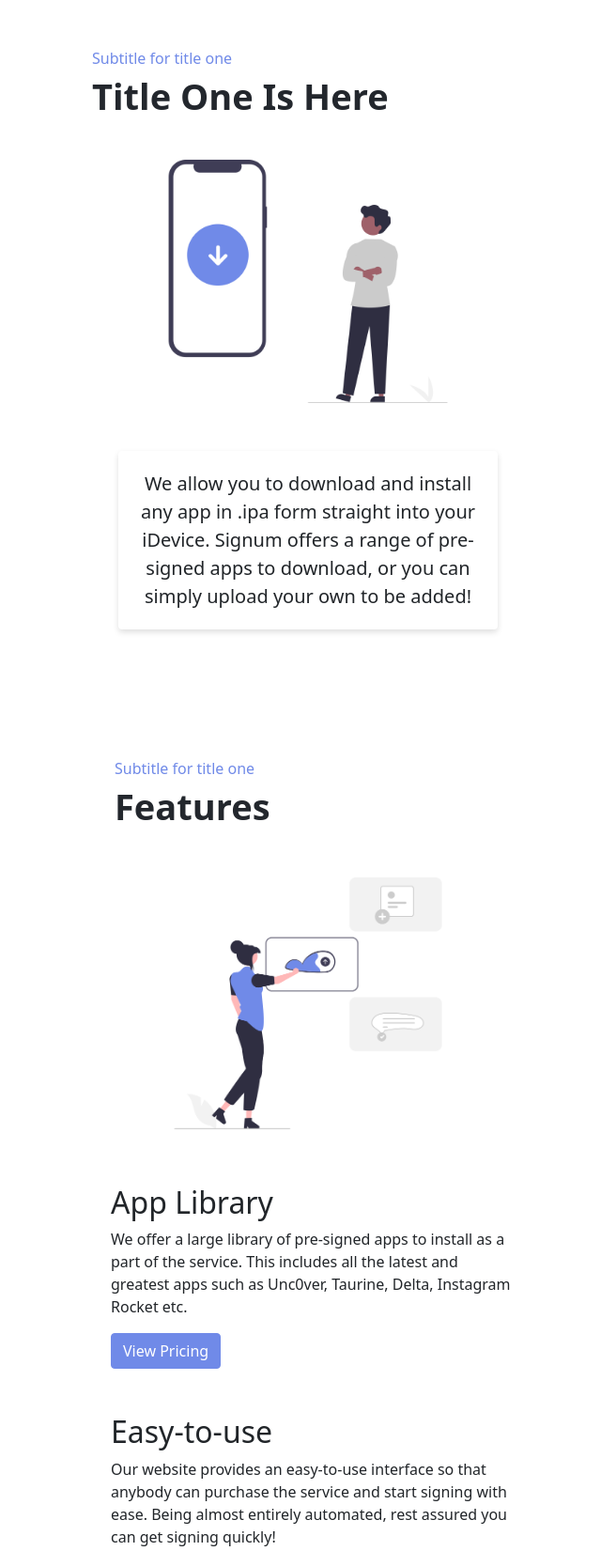
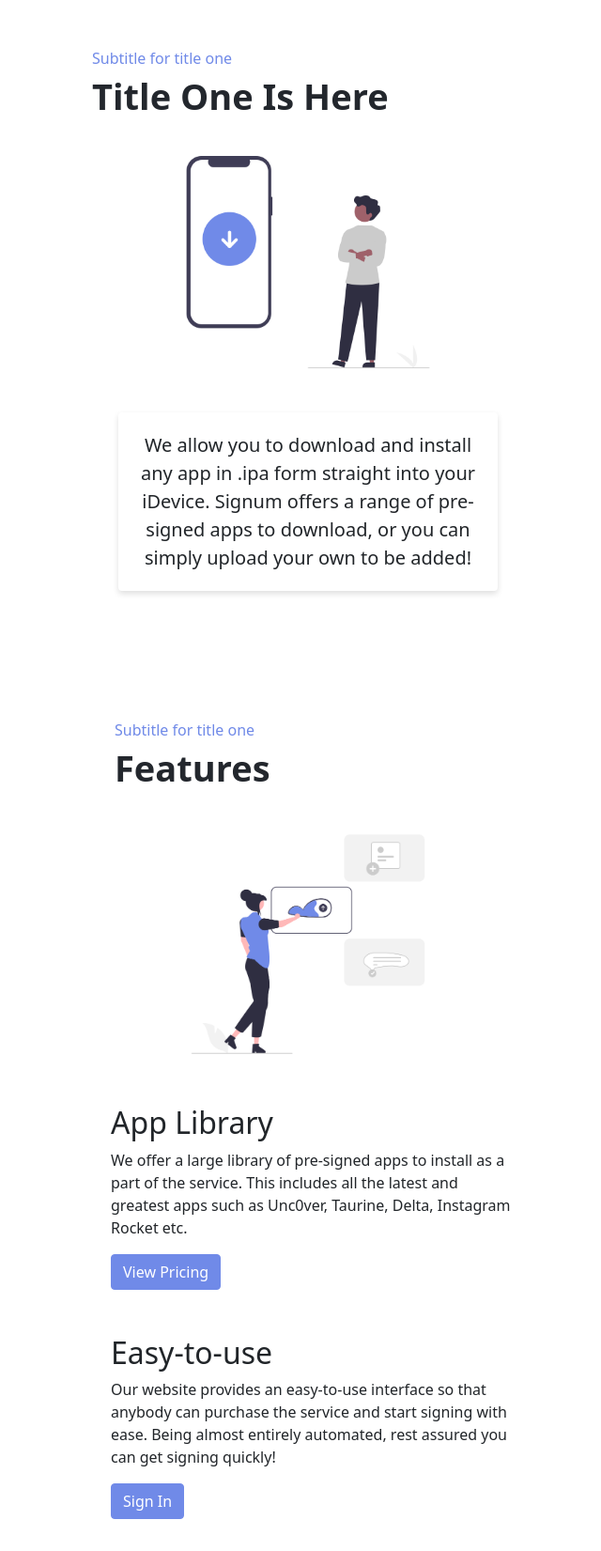
Before and after one commit to cristinasimoes/sig, a plain HTML site: page index.html in a window 1280 px wide. Shown: the part 840-2491 px from the top of the page at 94% size, without its empty margins (312-952 px from the left). Drawn offline with nearby package versions, Linux system fonts and the light colour scheme.

Commit message:
Add files via upload

```diff
--- a/index.html
+++ b/index.html
@@ -137,7 +137,7 @@
     }
     /* all illustrations */
     .bg-img{
-      width: 390px;
+      width: 340px;
       height: auto;
     }
     /* buttons of section1 */
@@ -197,6 +197,9 @@
         width: 153px;
         margin: 10px;
         font-size: 15px;
+      }
+      .bg-img{
+        width: 100%;
       }
     }
     /* Extra small devices (phones, 350px and down) */
@@ -258,7 +261,9 @@
           Welcome back, {{g.user.username}}
         </h4> -->
         <!-- {% endif %} -->
-        <img src="media/illustration.png" class="bg-img"alt="">
+        <div style="width: 100%; margin:auto;">
+          <img src="media/illustration.png" class="bg-img"alt="">
+        </div>
         <br><br>
         <div class="gap-2 d-sm-flex justify-content-sm-center button-container">
           <!-- {% if not g.user %} -->
@@ -281,7 +286,9 @@
       <h1 class="titles">Title One Is Here</h1>
     </div>
     <div class="px-5 text-center ">
-      <img src="media/illustration2.png" class="bg-img"alt="">
+      <div style="width: 100%; margin:auto;">
+        <img src="media/illustration2.png" class="bg-img"alt="">
+      </div>
       <div class="card">
         <div class="card-body">
           <p class="card-text">We allow you to download and install any app in .ipa form straight into your iDevice.
@@ -299,7 +306,7 @@
       <h1 class="titles">Features</h1>
     </div>
     <div class="g-4 py-1 row-cols-1">
-      <div class="image-container">
+      <div class="image-container" style="width: 100%; margin:auto;">
         <img src="media/illustration-features.png" class="bg-img"alt="">
       </div>
       <div class="col py-4 d-flex align-items-start">
@@ -352,7 +359,9 @@
   </div>
   <!-- PRICES SECTION -->
   <div class="px-4 py-3 my-5 text-center">
+  <div style="width: 100%; margin:auto;">
     <img src="media/illustration-price.png" class="bg-img"alt="">
+  </div>
     <h1 class="display-4 fw-bold">Pricing</h1>
     <br><br>
     <div class="card">
@@ -444,8 +453,3 @@
   </footer>
 </body>
 </html>
-links footer for testing
-the if then code is disabled
-some titles are missing. template texts
-
-choose nav scroll bg color
```
